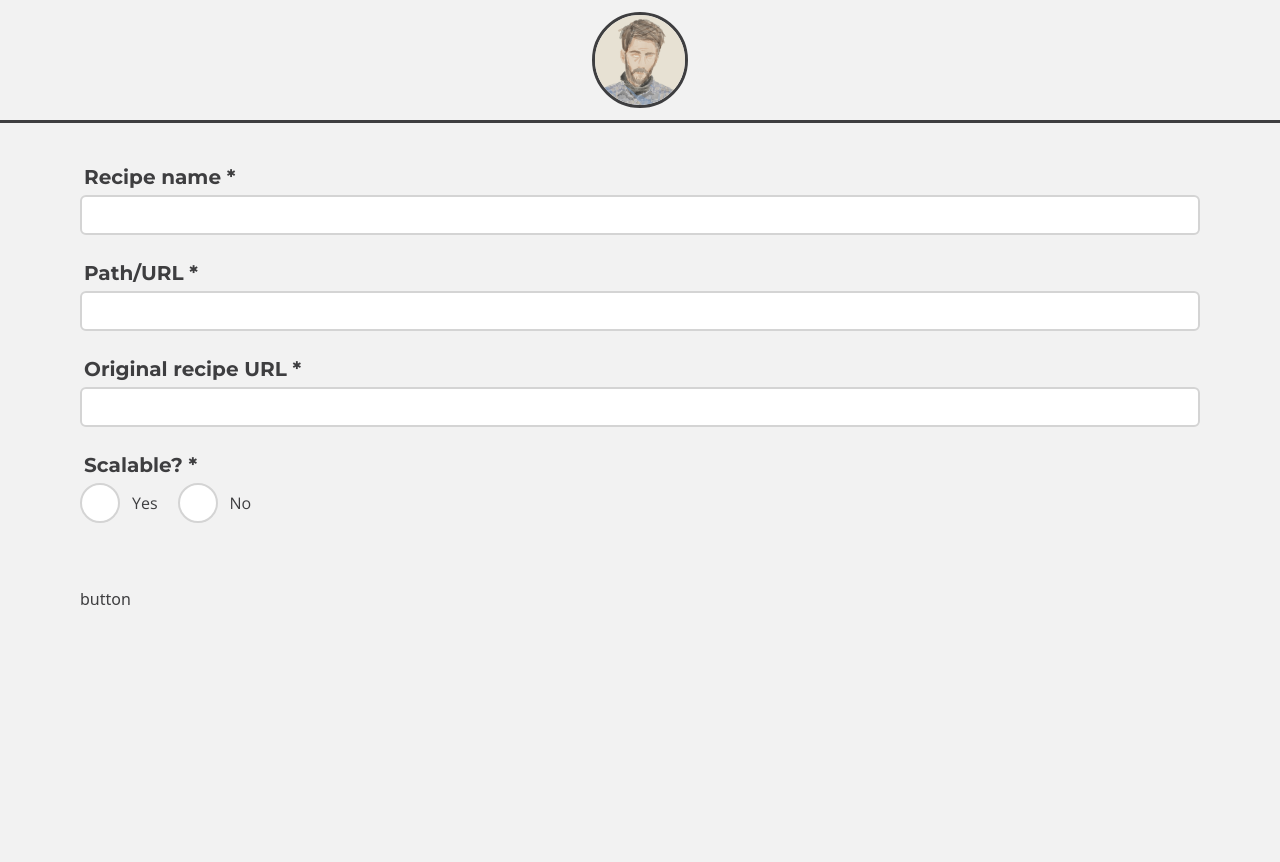
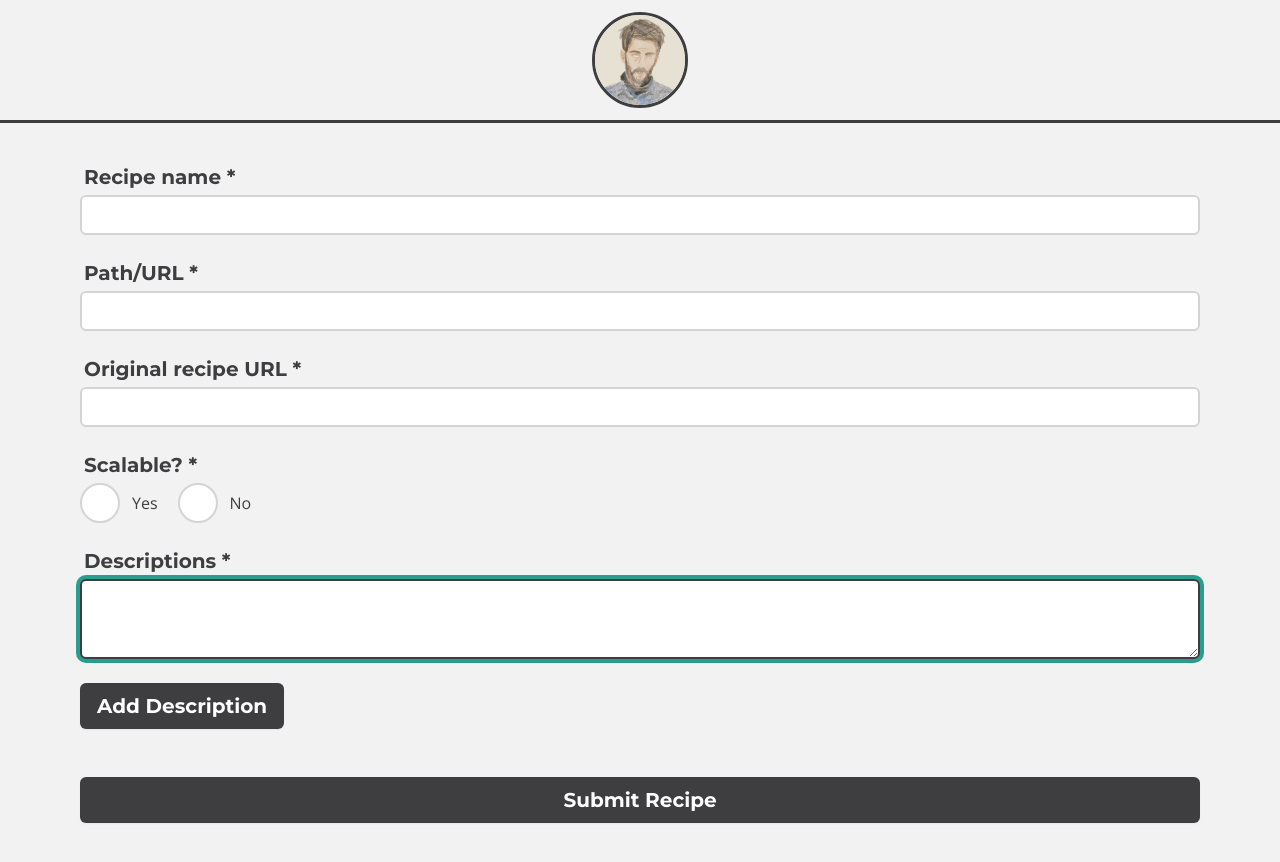
Before and after one commit to adierker/andydierkerdotcom-experimental, a Next.js app: page /admin in a window 1280 px wide. Before the commit the page ends 800 px from the top, so only its background shows below. Built offline with nearby package versions, Linux system fonts and the light colour scheme.

Commit message:
add Textarea component, get dynamic fields working in react hook form, add descriptions field

```diff
--- a/src/components/Button/Button.tsx
+++ b/src/components/Button/Button.tsx
@@ -1,10 +1,9 @@
 import { ReactElement } from 'react'
-
-import classnames from 'classnames'
 
 interface ButtonProps {
   text: string
-  onClick: () => void
+  type?: 'submit' | 'reset' | 'button'
+  onClick?: () => void
   className?: string
 }
 
@@ -22,14 +21,17 @@ const defaultClasses = Object.values(defaults).join(' ')
 
 export const Button = ({
   text,
+  type,
   onClick,
   className,
+  ...rest
 }: ButtonProps): ReactElement => {
   return (
     <button
-      type="button"
-      className={classnames(defaultClasses, className)}
+      type={type || 'button'}
+      className={`${defaultClasses} ${className}`}
       onClick={onClick}
+      {...rest}
     >
       {text}
     </button>
--- a/src/components/Input/Input.tsx
+++ b/src/components/Input/Input.tsx
@@ -34,9 +34,9 @@ export const Input = forwardRef<HTMLInputElement, InputProps>(
           ref={ref}
           autoComplete="off"
           spellCheck="false"
-          className={`drkr-input-focus ${
+          className={`drkr-input-focus border-2 h-10 px-2 body-font w-full ${
             error ? 'border-drkr-green' : 'border-drkr-mid-gray'
-          } border-2 h-10 px-2  body-font w-full ${className}`}
+          } ${className}`}
           {...rest}
         />
         <div className={`drkr-error ${errorClassName}`}>
--- /dev/null
+++ b/src/components/Textarea/Textarea.tsx
@@ -0,0 +1,61 @@
+import { forwardRef, ReactElement } from 'react'
+
+import { FieldError } from 'react-hook-form'
+
+interface TextareaProps {
+  id: string
+  label?: string
+  error?: FieldError
+  className?: string
+  labelClassName?: string
+  iconWrapperClassName?: string
+  errorClassName?: string
+  icon?: ReactElement
+}
+
+export const Textarea = forwardRef<HTMLTextAreaElement, TextareaProps>(
+  (
+    {
+      label,
+      error,
+      id,
+      icon,
+      className,
+      labelClassName,
+      iconWrapperClassName,
+      errorClassName,
+      ...rest // used to pass the "name", "onChange", "onBlur", "ref" from react-hook-form "register" as well as any other native HTML props I forgot about
+    }: TextareaProps,
+    ref
+  ) => {
+    return (
+      <>
+        {label && (
+          <label htmlFor={id} className={`drkr-label ${labelClassName}`}>
+            {label}
+          </label>
+        )}
+        <div
+          className={`flex flex-row flex-nowrap items-start ${iconWrapperClassName}`}
+        >
+          <textarea
+            id={id}
+            ref={ref}
+            autoComplete="off"
+            spellCheck="false"
+            className={`drkr-input-focus border-2 h-20 py-2 px-2 body-font w-full ${
+              error ? 'border-drkr-green' : 'border-drkr-mid-gray'
+            } ${className}`}
+            {...rest}
+          />
+          {icon && icon}
+        </div>
+        <div className={`drkr-error ${errorClassName}`}>
+          {error && error.message}
+        </div>
+      </>
+    )
+  }
+)
+
+Textarea.displayName = 'Textarea'
--- a/src/components/index.ts
+++ b/src/components/index.ts
@@ -3,6 +3,7 @@ export * from 'components/Button/Button'
 export * from 'components/Header/Header'
 export * from 'components/Pages/HomePage'
 export * from 'components/Input/Input'
+export * from 'components/Textarea/Textarea'
 export * from 'components/Link/Link'
 export * from 'components/Modal/Modal'
 export * from 'components/PageWrapper/PageWrapper'
--- a/src/icons/Icons.tsx
+++ b/src/icons/Icons.tsx
@@ -105,6 +105,23 @@ export const CircleX = ({ className, onClick }: IconProps): ReactElement => (
   </svg>
 )
 
+export const Plus = ({ className, onClick }: IconProps): ReactElement => (
+  <svg
+    xmlns="http://www.w3.org/2000/svg"
+    onClick={onClick}
+    className={`sq-5 ${className}`}
+    viewBox="0 0 20 20"
+    fill="currentColor"
+  >
+    <path
+      strokeLinecap="round"
+      strokeLinejoin="round"
+      strokeWidth="2"
+      d="M12 4v16m8-8H4"
+    />
+  </svg>
+)
+
 export const ArrowCircleLeft = ({
   className,
   onClick,
--- a/src/pages/admin.tsx
+++ b/src/pages/admin.tsx
@@ -1,11 +1,12 @@
-import { ReactElement } from 'react'
+import { ReactElement, Fragment, useEffect } from 'react'
 
 import { yupResolver } from '@hookform/resolvers/yup'
-import { useForm } from 'react-hook-form'
+import { useForm, useFieldArray } from 'react-hook-form'
 import * as yup from 'yup'
 
-import { PageWrapper, Input, Radio } from 'components'
+import { PageWrapper, Input, Radio, Button, Textarea } from 'components'
 import { REGEX } from 'consts'
+import { PlainX } from 'icons'
 
 const formSchema = yup.object().shape({
   name: yup.string().required(`Name is required.`),
@@ -21,6 +22,11 @@ const formSchema = yup.object().shape({
     .required(`URL is required.`)
     .matches(REGEX.URL, `Must be a valid URL.`),
   scalable: yup.string().required(`Scalability is required.`).nullable(true),
+  descriptions: yup.array().of(
+    yup.object().shape({
+      description: yup.string().required(`Description text is required.`),
+    })
+  ),
 })
 
 export const Admin = (): ReactElement => {
@@ -28,14 +34,29 @@ export const Admin = (): ReactElement => {
     register,
     handleSubmit,
     watch,
+    control,
     formState: { errors },
   } = useForm({
-    // mode: 'onBlur',
     resolver: yupResolver(formSchema),
   })
   const onSubmit = (data) => console.log(data)
 
-  console.log(watch())
+  // console.log(watch())
+
+  const {
+    fields: descriptionFields,
+    append: appendDescription,
+    remove: removeDescription,
+  } = useFieldArray({
+    control,
+    name: 'descriptions',
+  })
+
+  useEffect(() => {
+    if (descriptionFields.length < 1) {
+      appendDescription({})
+    }
+  }, [])
 
   return (
     <PageWrapper pageTitle="andydierker.com | admin" hasHeader={true}>
@@ -69,10 +90,39 @@ export const Admin = (): ReactElement => {
             error={errors.scalable}
             {...register('scalable', { required: true })}
           />
+          {descriptionFields.map((field, index) => (
+            <Fragment key={field.id}>
+              <Textarea
+                id={`descriptions-${index}`}
+                label={index === 0 && 'Descriptions *'}
+                error={errors.descriptions?.[index]?.description}
+                iconWrapperClassName={index !== 0 && 'mt-2'}
+                icon={
+                  index !== 0 && (
+                    <button
+                      type="button"
+                      className="ml-3 text-center drkr-focus text-drkr-hover cursor-pointer"
+                      onClick={() => removeDescription(index)}
+                    >
+                      <PlainX className="sq-8" />
+                    </button>
+                  )
+                }
+                {...register(`descriptions.${index}.description` as const)}
+              />
+            </Fragment>
+          ))}
+          <Button
+            text="Add Description"
+            onClick={() => appendDescription({})}
+            className="focus-visible:bg-drkr-black"
+          />
 
-          <button className="mt-10 block" type="submit">
-            button
-          </button>
+          <Button
+            type="submit"
+            text="Submit Recipe"
+            className="focus-visible:bg-drkr-black mt-12 w-full !block"
+          />
         </form>
       </main>
     </PageWrapper>
```
